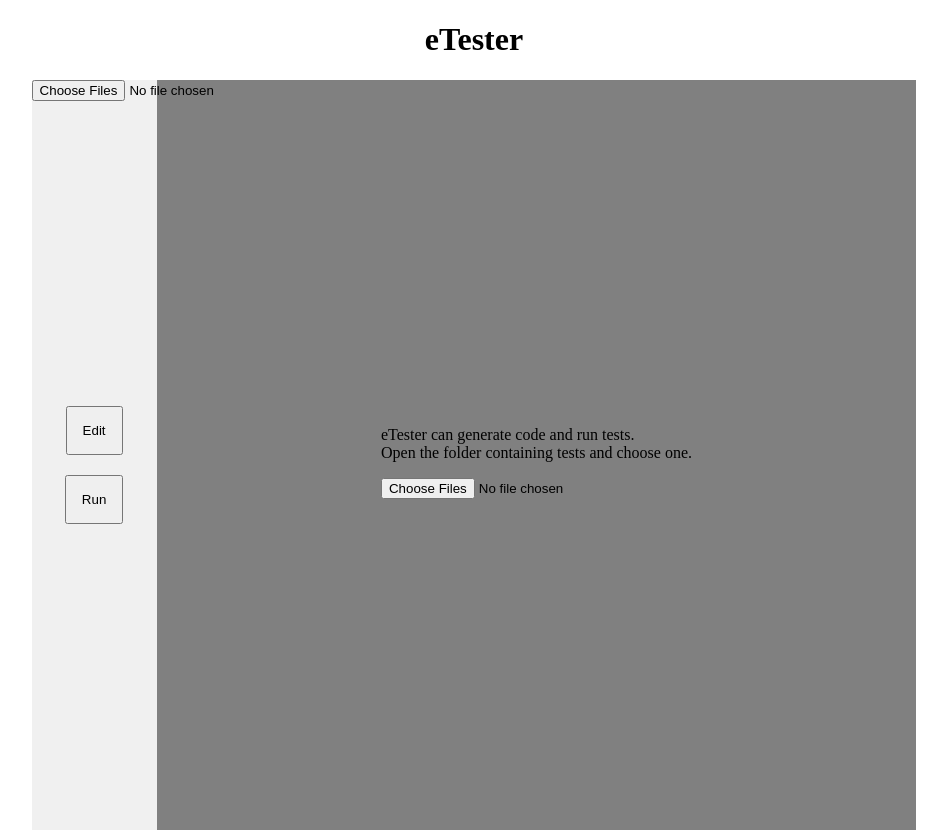
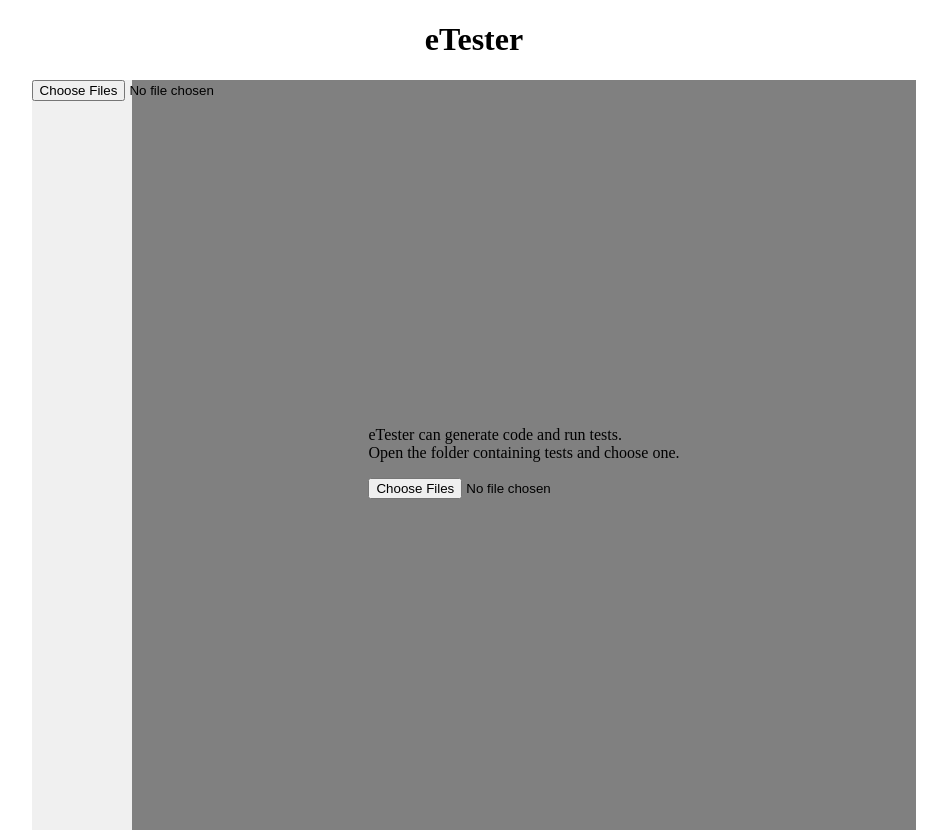
Before and after one commit to Clement-Torti/PFE, an Angular app in the folder frontend/: page / in a window 1280 px wide. Shown: the whole page, without its empty margins (166-1113 px from the left). Built offline with nearby package versions, Linux system fonts and the light colour scheme.

Commit message:
Adding the other folder open button and folderName label to sidebar

```diff
--- a/frontend/src/app/components/main-windows/main-windows.component.css
+++ b/frontend/src/app/components/main-windows/main-windows.component.css
@@ -25,7 +25,7 @@
 
 .sidebar {
     /* Size */
-    width: 125px;
+    width: 100px;
     height: 750px;
 
     /* Position */
@@ -42,7 +42,7 @@
     height: 100%;
 
     /* Position */
-    margin-left: 125px;
+    margin-left: 100px;
     display: flex;
     flex-direction: column;
     align-items: center;
--- a/frontend/src/app/components/main-windows/main-windows.component.html
+++ b/frontend/src/app/components/main-windows/main-windows.component.html
@@ -3,6 +3,8 @@
   <app-sidebar
     class="sidebar"
     [folderOpen]="folderOpen"
+    [folderName]="folderName"
+    (openFolderClicked)="onOpenFolder($event)"
     (editClicked)="onEditClicked()"
     (runClicked)="onRunClicked()"
   ></app-sidebar>
--- a/frontend/src/app/components/main-windows/main-windows.component.ts
+++ b/frontend/src/app/components/main-windows/main-windows.component.ts
@@ -7,12 +7,18 @@ import { Component } from '@angular/core';
 })
 export class MainWindowsComponent {
   files?: FileList;
+  folderName = '';
   folderOpen = false;
   currentView = 'home';
 
   onOpenFolder(files: any) {
     this.files = files;
     this.folderOpen = true;
+    console.log(files);
+
+    if (this.files!.length > 0) {
+      this.folderName = this.files![0].webkitRelativePath.split('/')[0] + '/';
+    }
 
     // const fileReader = new FileReader();
     // fileReader.onload = (_) => {
--- a/frontend/src/app/components/sidebar/sidebar.component.css
+++ b/frontend/src/app/components/sidebar/sidebar.component.css
@@ -1,10 +1,18 @@
+.folderName {
+/* Size */
+
+/* Position */
+text-align: center;
+
+ /* Style */
+
+/* Behavior */
+
+}
+
+
 .buttonsDiv {
 /* Size */
-position: absolute;
-bottom: 0;
-top: 0;
-left: 0;
-right: 0;
 
 
 /* Position */
--- a/frontend/src/app/components/sidebar/sidebar.component.html
+++ b/frontend/src/app/components/sidebar/sidebar.component.html
@@ -9,7 +9,8 @@
     (change)="selectDirectory(directory.files)"
     #directory
   />
-  <div *ngIf="!folderOpen" class="buttonsDiv">
+  <h3 class="folderName">{{ folderName }}</h3>
+  <div *ngIf="folderOpen" class="buttonsDiv">
     <button (click)="onEditClicked()">Edit</button>
     <button (click)="onRunClicked()">Run</button>
   </div>
--- a/frontend/src/app/components/sidebar/sidebar.component.ts
+++ b/frontend/src/app/components/sidebar/sidebar.component.ts
@@ -7,12 +7,13 @@ import { Component, Input, EventEmitter, Output } from '@angular/core';
 })
 export class SidebarComponent {
   @Input() folderOpen = false;
+  @Input() folderName = '';
+  @Output() openFolderClicked = new EventEmitter<any>();
   @Output() editClicked = new EventEmitter<void>();
   @Output() runClicked = new EventEmitter<void>();
 
   selectDirectory(files: any) {
-    // this.files = files;
-    // this.folderOpen = true;
+    this.openFolderClicked.emit(files);
   }
 
   onEditClicked() {
```
